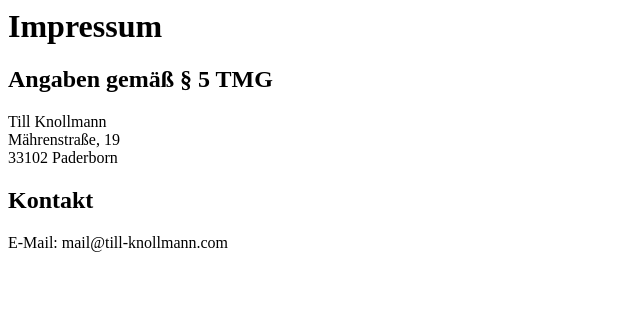
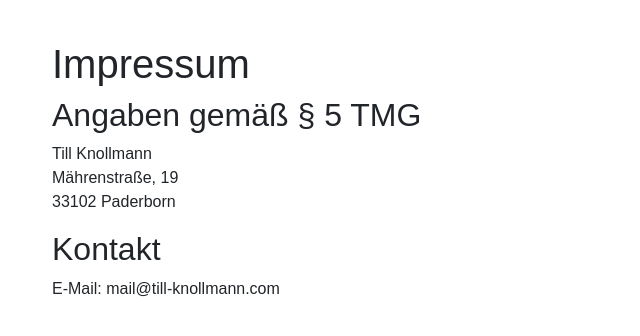
Before and after one commit to TillKnollmann/Homepage, a PHP site: page /impressum.html in a window 1280 px wide. Shown: the top 336 px of the page, without its empty margins (0-640 px from the left). Run offline with PHP 8.4, Linux system fonts and the light colour scheme; some libraries are stand-ins or nearby versions.

Commit message:
improve layout of Impressum

```diff
--- a/impressum.html
+++ b/impressum.html
@@ -1,3 +1,25 @@
+<!DOCTYPE html>
+<html lang="$language$">
+
+<head>
+    <title>Impressum | till-knollmann.com</title>
+    <meta charset="utf-8" />
+    <meta name="viewport" content="width=device-width, initial-scale=1" />
+    <link rel="apple-touch-icon" sizes="180x180" href="../favicon/apple-touch-icon.png" />
+    <link rel="icon" type="image/png" sizes="32x32" href="../favicon/favicon-32x32.png" />
+    <link rel="icon" type="image/png" sizes="16x16" href="../favicon/favicon-16x16.png" />
+    <link rel="manifest" href="../favicon/site.webmanifest" />
+    <link href="https://cdn.jsdelivr.net/npm/bootstrap@5.0.2/dist/css/bootstrap.min.css" rel="stylesheet"
+        integrity="sha384-EVSTQN3/azprG1Anm3QDgpJLIm9Nao0Yz1ztcQTwFspd3yD65VohhpuuCOmLASjC" crossorigin="anonymous" />
+    <link rel="stylesheet" href="https://cdn.jsdelivr.net/npm/bootstrap-icons@1.10.3/font/bootstrap-icons.css" />
+    <link rel="stylesheet" href="https://code.cdn.mozilla.net/fonts/fira.css">
+    <script src="https://cdn.jsdelivr.net/npm/bootstrap@5.0.2/dist/js/bootstrap.bundle.min.js"
+        integrity="sha384-MrcW6ZMFYlzcLA8Nl+NtUVF0sA7MsXsP1UyJoMp4YLEuNSfAP+JcXn/tWtIaxVXM"
+        crossorigin="anonymous"></script>
+</head>
+
+<body style="font-family: 'Fira Sans', sans-serif; margin: 40px;">
+    <div class="container-fluid">
         <h1>Impressum</h1>
 
         <h2>Angaben gem&auml;&szlig; &sect; 5 TMG</h2>
@@ -6,4 +28,6 @@ M&auml;hrenstra&szlig;e, 19<br />
             33102 Paderborn</p>
 
         <h2>Kontakt</h2>
-E-Mail: mail@till-knollmann.com</p>
+        <p>E-Mail: mail@till-knollmann.com</p>
+    </div>
+</body>
```
Also changed, not shown: styles/main.css (+6 -6 lines). Lines whose indentation alone changed are shown as unchanged.
